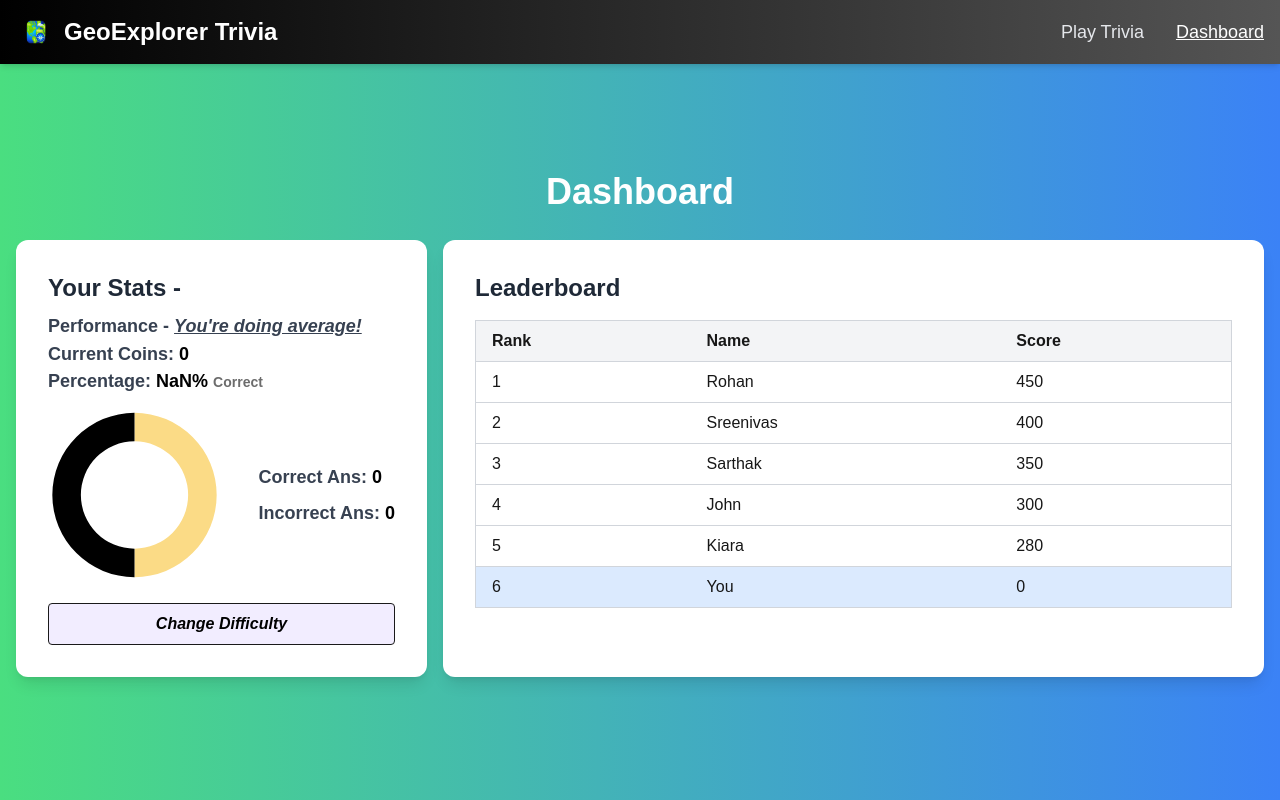
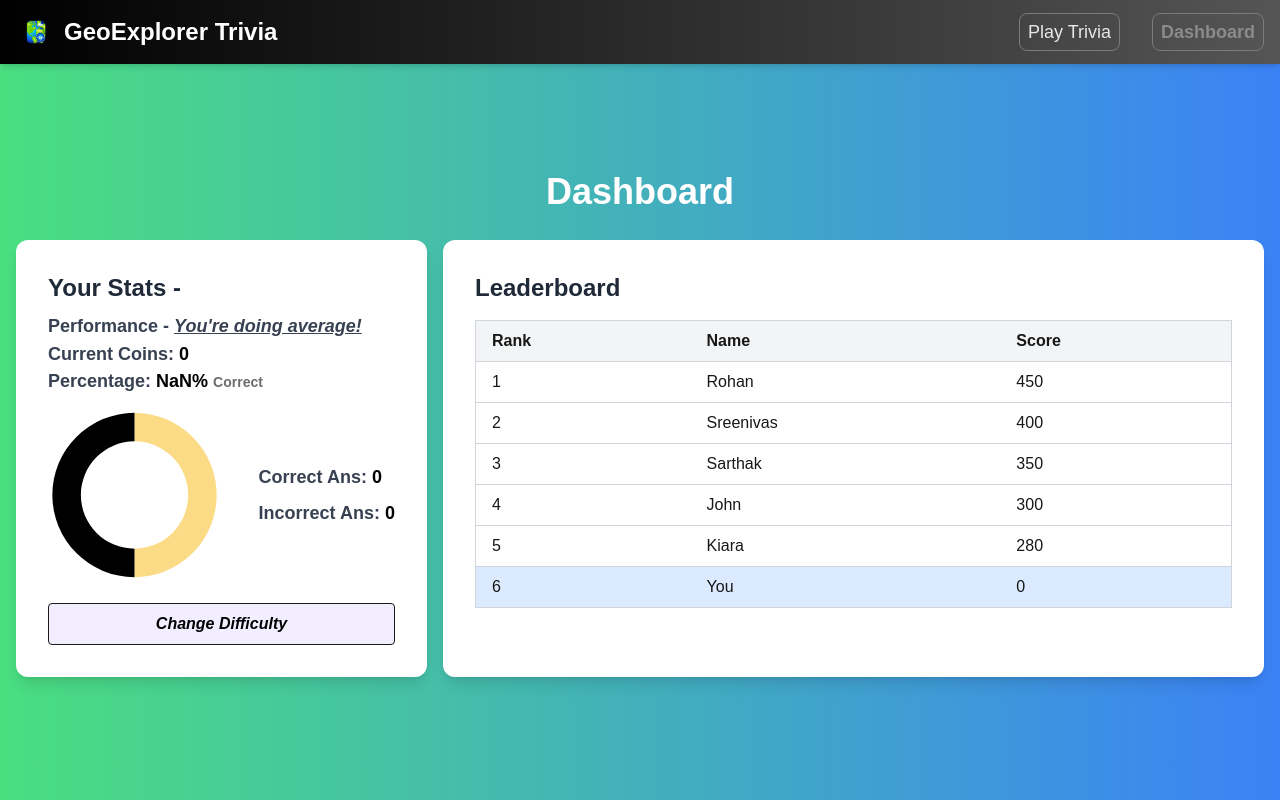
Before and after one commit to rugs07/trivia, a Next.js app: page /dashboard in a window 1280 px wide. Built offline with nearby package versions, Linux system fonts and the light colour scheme.

Commit message:
Navbar changes

```diff
--- a/src/app/components/Navbar.js
+++ b/src/app/components/Navbar.js
@@ -7,10 +7,6 @@ import { useState } from "react";
 const Navbar = () => {
   const pathname = usePathname();
   const [isOpen, setIsOpen] = useState(false);
-
-  // if (pathname === "/") {
-  //   return null;
-  // }
 
   const links = [
     // { name: "Home", href: "/" },
@@ -72,9 +68,9 @@ const Navbar = () => {
             <li key={link.href}>
               <Link
                 href={link.href}
-                className={`text-lg font-medium ${
+                className={`text-lg border rounded-lg border-[#7b7b7b] p-2 ${
                   pathname === link.href
-                    ? "text-white underline"
+                    ? "text-[#8b8b8b] font-bold"
                     : "text-gray-200 hover:text-white"
                 }`}
               >
@@ -85,7 +81,6 @@ const Navbar = () => {
         </ul>
       </div>
 
-      {/* Mobile Menu */}
       {isOpen && (
         <div className="md:hidden bg-gradient-to-r from-[#000000] to-[#555555] py-4">
           <ul className="flex flex-col items-center space-y-4">
@@ -98,7 +93,7 @@ const Navbar = () => {
                       ? "text-white underline"
                       : "text-gray-200 hover:text-white"
                   }`}
-                  onClick={() => setIsOpen(false)} // Close menu on link click
+                  onClick={() => setIsOpen(false)}
                 >
                   {link.name}
                 </Link>
--- a/src/app/dashboard/page.js
+++ b/src/app/dashboard/page.js
@@ -44,12 +44,12 @@ const InstanceStats = ({ correctAnswers, incorrectAnswers }) => {
             {
               value: correctAnswers,
               name: "Correct",
-              itemStyle: { color: "#FBDB86" }, // Green
+              itemStyle: { color: "#FBDB86" },
             },
             {
               value: incorrectAnswers,
               name: "Incorrect",
-              itemStyle: { color: "#000" }, // Red
+              itemStyle: { color: "#000" },
             },
           ],
         },
@@ -130,7 +130,7 @@ const DashboardPage = () => {
 
   useEffect(() => {
     const cookies = nookies.get();
-    const savedScore = parseInt(cookies.coins || "0", 10); // Get score from cookies
+    const savedScore = parseInt(cookies.coins || "0", 10);
     const answered = parseInt(cookies.questionsAnswered || "0", 10);
 
     const savedCorrectAnswers = parseInt(cookies.correctAnswers || "0", 10);
@@ -163,7 +163,7 @@ const DashboardPage = () => {
     });
 
     if (result.isConfirmed) {
-      console.log("Resetting progress..."); // Debug log
+      console.log("Resetting progress...");
       setScore(0);
       setCorrectAnswers(0);
       setIncorrectAnswers(0);
--- a/src/app/game/page.js
+++ b/src/app/game/page.js
@@ -13,8 +13,8 @@ const GamePage = () => {
   const [incorrectAnswers, setIncorrectAnswers] = useState(0);
   const [loading, setLoading] = useState(true);
   const [difficulty, setDifficulty] = useState("easy");
-  const [timer, setTimer] = useState(30); // Timer for medium and hard modes
-  const [isFirstQuestion, setIsFirstQuestion] = useState(true); // Track if it's the first question
+  const [timer, setTimer] = useState(30);
+  const [isFirstQuestion, setIsFirstQuestion] = useState(true);
 
   useEffect(() => {
     const cookies = nookies.get();
```
